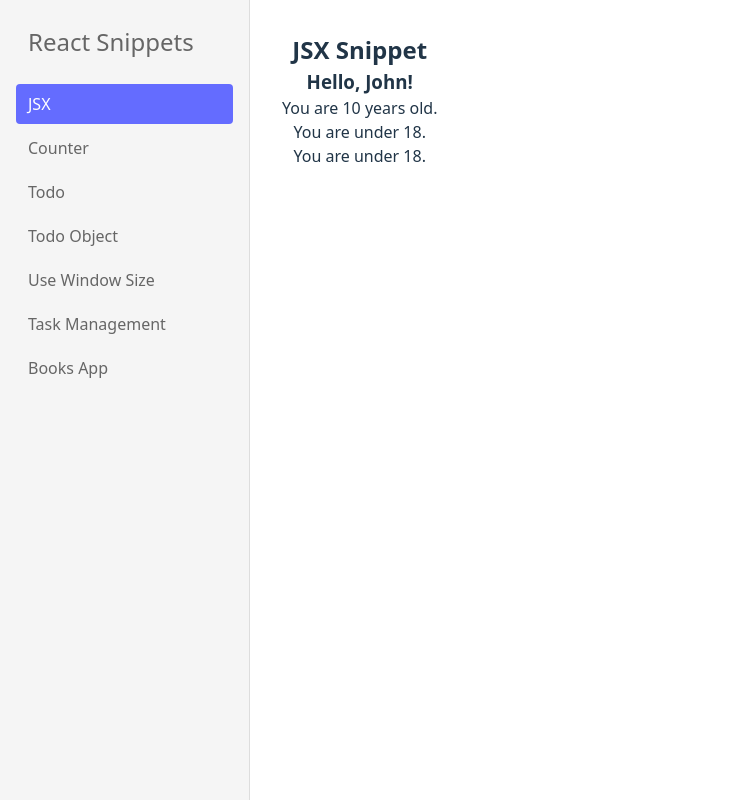
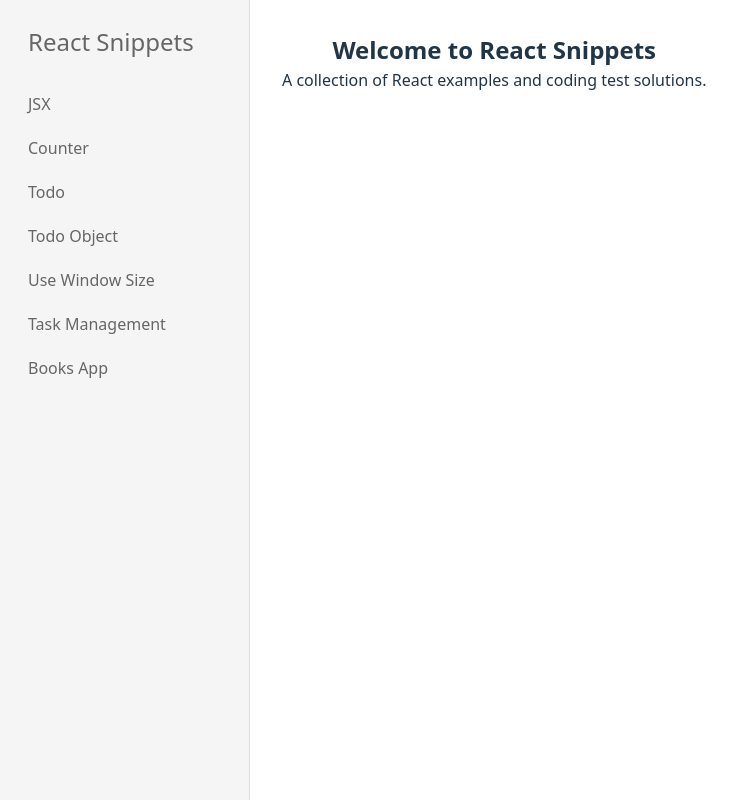
Before and after one commit to jillella/react-snippets, a React (Vite) app: page / in a window 1280 px wide. Before the commit this address led to /jsx. Shown: the whole page, without its empty margins (0-753 px from the left). Built offline with nearby package versions, Linux system fonts and the light colour scheme.

Commit message:
Add Home component and update routing in App; introduce useWindowSize hook and demo component for window size display.

```diff
--- a/src/App.tsx
+++ b/src/App.tsx
@@ -1,11 +1,12 @@
 import './App.css'
-import { Routes, Route, Navigate } from 'react-router-dom'
+import { Routes, Route } from 'react-router-dom'
 import Sidebar from './components/Sidebar'
+import Home from './snippets/home'
 import JSX from './snippets/jsx'
 import Counter from './snippets/counter'
 import Todo from './snippets/todo'
 import TodoObj from './snippets/todo-obj'
-import UseWindowSizeDemo from './snippets/hooks/usewindowsize-demo'
+import UseWindowSizeDemo from './coding-test/smbc/usewindowsize-demo'
 import TaskManagement from './coding-test/sqor-ai/task-management'
 import BooksApp from './coding-test/jpmc/books-app'
 function App() {
@@ -14,7 +15,7 @@ function App() {
       <Sidebar />
       <main className="main-content">
         <Routes>
-          <Route path="/" element={<Navigate to="/jsx" replace />} />
+          <Route path="/" element={<Home />} />
           <Route path="/jsx" element={<JSX />} />
           <Route path="/counter" element={<Counter />} />
           <Route path="/todo" element={<Todo />} />
--- a/src/snippets/hooks/usewindowsize-demo.tsx
+++ b/src/coding-test/smbc/usewindowsize-demo.tsx
@@ -1,4 +1,4 @@
-import { useWindowSize } from '../../hooks/useWindowSize'
+import { useWindowSize } from './useWindowSize'
 
 function UseWindowSizeDemo() {
   const { width, height } = useWindowSize()
--- /dev/null
+++ b/src/snippets/home.tsx
@@ -0,0 +1,10 @@
+function Home() {
+  return (
+    <>
+      <h2>Welcome to React Snippets</h2>
+      <p>A collection of React examples and coding test solutions.</p>
+    </>
+  )
+}
+
+export default Home
```
Also changed, not shown: src/coding-test/smbc/useWindowSize.tsx (renamed from src/hooks/useWindowSize.tsx).
